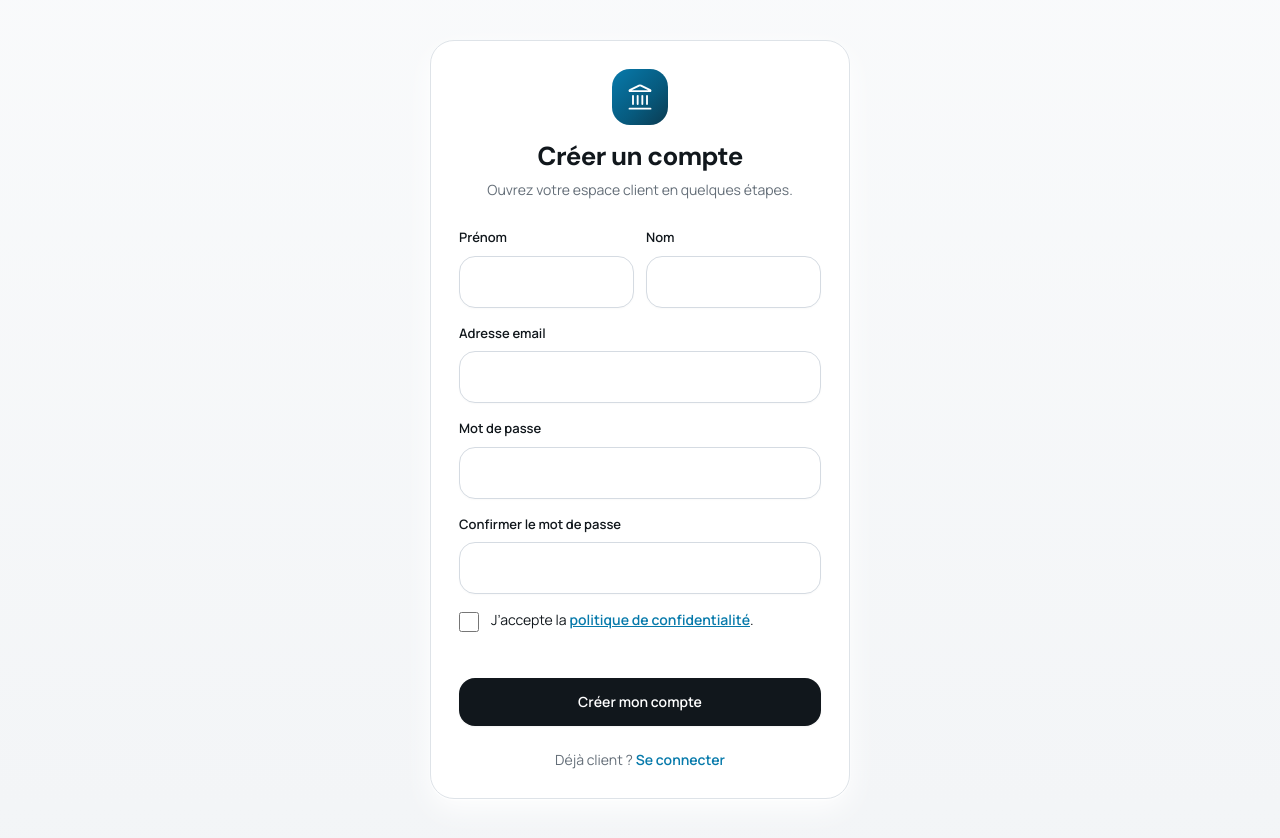
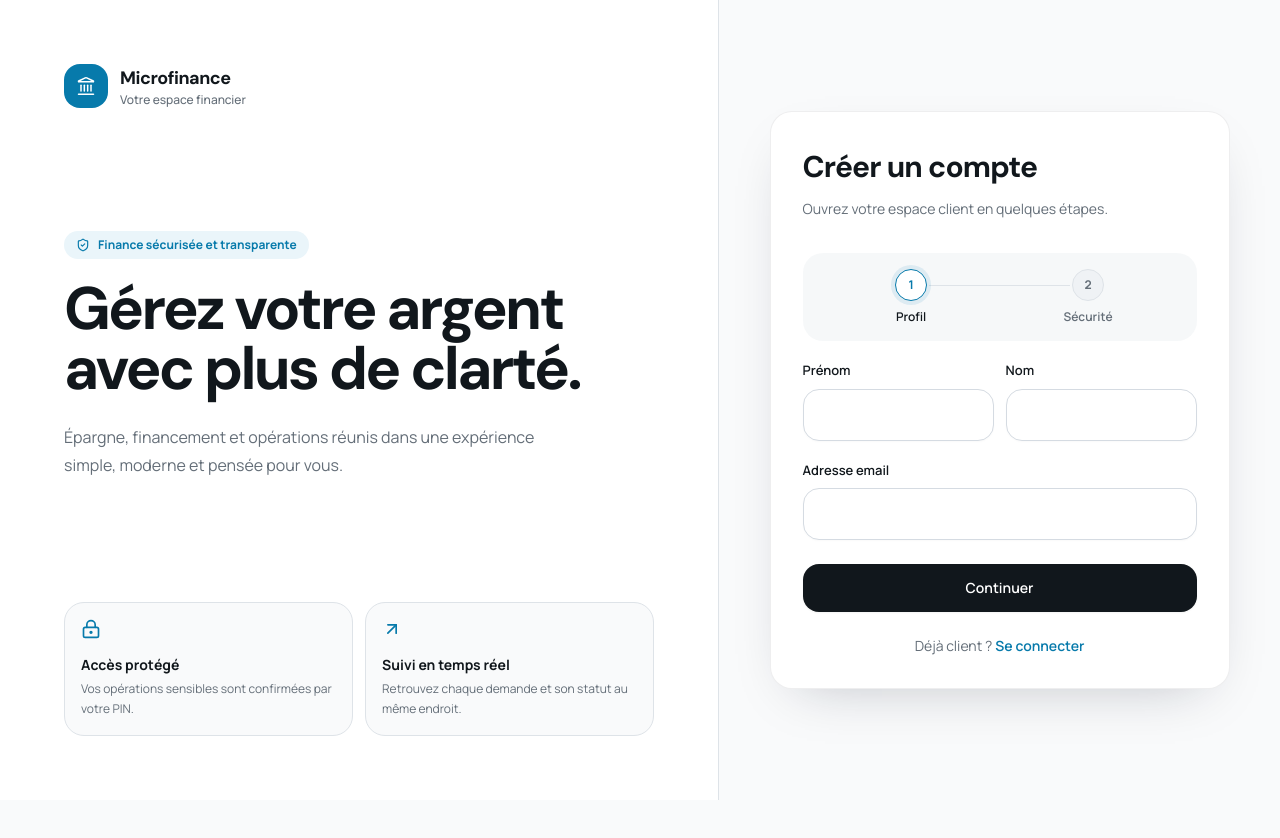
Before and after one commit to urbainmorel/microfinance-v2, a Next.js app: page /auth/register in a window 1280 px wide. After the commit the page ends 800 px from the top, so only its background shows below. Built offline with nearby package versions, Linux system fonts and the light colour scheme.

Commit message:
feat(auth): add guided registration flow

```diff
--- a/src/app/auth/layout.tsx
+++ b/src/app/auth/layout.tsx
@@ -1,7 +1,53 @@
+import { ArrowUpRight, Landmark, LockKeyhole, ShieldCheck } from "lucide-react";
+
 export default function AuthLayout({ children }: { children: React.ReactNode }) {
   return (
-    <main className="flex min-h-dvh flex-col items-center justify-center bg-radial-app px-5 py-10">
-      <div className="w-full max-w-[420px]">{children}</div>
+    <main className="grid min-h-dvh bg-card lg:grid-cols-[minmax(0,1fr)_minmax(500px,0.78fr)]">
+      <section className="relative hidden overflow-hidden border-r border-border bg-card p-12 lg:flex lg:flex-col xl:p-16">
+        <div className="flex items-center gap-3">
+          <span className="grid size-11 place-items-center rounded-xl bg-accent text-white">
+            <Landmark className="size-5" strokeWidth={1.8} aria-hidden />
+          </span>
+          <div>
+            <p className="font-display text-lg font-bold tracking-tight">Microfinance</p>
+            <p className="text-xs font-medium text-muted-foreground">Votre espace financier</p>
+          </div>
+        </div>
+
+        <div className="my-auto max-w-xl py-16">
+          <p className="mb-5 inline-flex items-center gap-2 rounded-full bg-finance-soft px-3 py-1.5 text-xs font-bold text-accent">
+            <ShieldCheck className="size-3.5" aria-hidden /> Finance sécurisée et transparente
+          </p>
+          <h2 className="font-display text-5xl font-bold leading-[1.08] tracking-[-0.045em] text-foreground xl:text-6xl">
+            Gérez votre argent avec plus de clarté.
+          </h2>
+          <p className="mt-6 max-w-lg text-base leading-7 text-muted-foreground">
+            Épargne, financement et opérations réunis dans une expérience simple, moderne et pensée
+            pour vous.
+          </p>
+        </div>
+
+        <div className="grid grid-cols-2 gap-3">
+          <div className="rounded-2xl border border-border bg-background p-4">
+            <LockKeyhole className="size-5 text-accent" aria-hidden />
+            <p className="mt-4 text-sm font-bold">Accès protégé</p>
+            <p className="mt-1 text-xs leading-5 text-muted-foreground">
+              Vos opérations sensibles sont confirmées par votre PIN.
+            </p>
+          </div>
+          <div className="rounded-2xl border border-border bg-background p-4">
+            <ArrowUpRight className="size-5 text-accent" aria-hidden />
+            <p className="mt-4 text-sm font-bold">Suivi en temps réel</p>
+            <p className="mt-1 text-xs leading-5 text-muted-foreground">
+              Retrouvez chaque demande et son statut au même endroit.
+            </p>
+          </div>
+        </div>
+      </section>
+
+      <section className="flex min-h-dvh items-center justify-center bg-background px-5 py-10 sm:px-8">
+        <div className="w-full max-w-[460px]">{children}</div>
+      </section>
     </main>
   );
 }
--- a/src/app/auth/register/page.tsx
+++ b/src/app/auth/register/page.tsx
@@ -4,24 +4,23 @@ import { zodResolver } from "@hookform/resolvers/zod";
 import Link from "next/link";
 import { useRouter } from "next/navigation";
 import { useState } from "react";
-import { useForm, type FieldErrors, type UseFormRegister } from "react-hook-form";
+import { useForm, type UseFormReturn } from "react-hook-form";
 
 import { AuthCard } from "@/components/auth/auth-card";
 import { FormError } from "@/components/auth/form-error";
 import { Button } from "@/components/ui/button";
 import { FormField } from "@/components/ui/form-field";
+import { FormStepper } from "@/components/ui/form-stepper";
 import { registerSchema, type RegisterInput } from "@/lib/schemas/auth";
 import { createSupabaseBrowserClient } from "@/lib/supabase/client";
 
 const PRIVACY_POLICY_VERSION = "privacy-v1";
 
-function RegisterFields({
-  register,
-  errors,
-}: {
-  register: UseFormRegister<RegisterInput>;
-  errors: FieldErrors<RegisterInput>;
-}) {
+const REGISTER_STEPS = [{ label: "Profil" }, { label: "Sécurité" }] as const;
+
+function IdentityFields({ form }: { form: UseFormReturn<RegisterInput> }) {
+  const { register, formState } = form;
+  const { errors } = formState;
   return (
     <>
       <div className="grid grid-cols-2 gap-3">
@@ -45,6 +44,23 @@ function RegisterFields({
         autoComplete="email"
         {...register("email")}
         error={errors.email?.message}
+      />
+    </>
+  );
+}
+
+function SecurityFields({ form }: { form: UseFormReturn<RegisterInput> }) {
+  const { register, formState } = form;
+  const { errors } = formState;
+  return (
+    <>
+      <input
+        type="email"
+        name="username"
+        autoComplete="username"
+        value={form.getValues("email")}
+        readOnly
+        hidden
       />
       <FormField
         id="password"
@@ -85,8 +101,14 @@ function RegisterFields({
 
 function RegisterForm() {
   const router = useRouter();
+  const [step, setStep] = useState(0);
   const [serverError, setServerError] = useState<string | null>(null);
   const form = useForm<RegisterInput>({ resolver: zodResolver(registerSchema) });
+
+  async function continueToSecurity() {
+    const valid = await form.trigger(["firstname", "lastname", "email"]);
+    if (valid) setStep(1);
+  }
 
   async function submit(values: RegisterInput) {
     setServerError(null);
@@ -109,13 +131,34 @@ function RegisterForm() {
     router.push("/auth/verify-email");
   }
 
+  function handleSubmit(event: React.FormEvent<HTMLFormElement>) {
+    if (step === 0) {
+      event.preventDefault();
+      void continueToSecurity();
+      return;
+    }
+    void form.handleSubmit(submit)(event);
+  }
+
   return (
-    <form onSubmit={form.handleSubmit(submit)} className="flex flex-col gap-4" noValidate>
+    <form onSubmit={handleSubmit} className="flex flex-col gap-5" noValidate>
+      <FormStepper steps={REGISTER_STEPS} currentStep={step} className="border-0 bg-muted/55" />
       <FormError message={serverError} />
-      <RegisterFields register={form.register} errors={form.formState.errors} />
-      <Button type="submit" className="mt-2 w-full" disabled={form.formState.isSubmitting}>
-        {form.formState.isSubmitting ? "Création…" : "Créer mon compte"}
-      </Button>
+      {step === 0 ? <IdentityFields form={form} /> : <SecurityFields form={form} />}
+      {step === 0 ? (
+        <Button type="submit" className="mt-1 w-full">
+          Continuer
+        </Button>
+      ) : (
+        <div className="mt-1 grid grid-cols-[auto_minmax(0,1fr)] gap-3">
+          <Button type="button" variant="outline" onClick={() => setStep(0)}>
+            Retour
+          </Button>
+          <Button type="submit" disabled={form.formState.isSubmitting}>
+            {form.formState.isSubmitting ? "Création…" : "Créer mon compte"}
+          </Button>
+        </div>
+      )}
     </form>
   );
 }
--- a/src/components/auth/auth-card.tsx
+++ b/src/components/auth/auth-card.tsx
@@ -1,7 +1,6 @@
 import { Landmark } from "lucide-react";
 import * as React from "react";
 
-/** Carte d'authentification partagée (marque + titre + sous-titre), DESIGN §8, §11. */
 export function AuthCard({
   title,
   subtitle,
@@ -12,16 +11,18 @@ export function AuthCard({
   children: React.ReactNode;
 }) {
   return (
-    <div className="rounded-[24px] border border-border bg-card p-7 shadow-card">
-      <div className="mb-7 flex flex-col items-center gap-3 text-center">
-        <span className="flex size-14 items-center justify-center rounded-[18px] bg-hero-green text-white shadow-hero">
-          <Landmark className="size-7" strokeWidth={1.6} aria-hidden />
+    <div className="rounded-[22px] border border-foreground/[0.07] bg-card p-6 shadow-lift sm:p-8">
+      <div className="mb-8">
+        <span className="mb-6 flex size-11 items-center justify-center rounded-xl bg-finance-soft text-accent lg:hidden">
+          <Landmark className="size-5" strokeWidth={1.8} aria-hidden />
         </span>
         <div>
-          <h1 className="font-display text-[26px] font-extrabold tracking-tight text-foreground">
+          <h1 className="font-display text-[30px] font-bold tracking-[-0.03em] text-foreground">
             {title}
           </h1>
-          {subtitle ? <p className="mt-1 text-sm text-muted-foreground">{subtitle}</p> : null}
+          {subtitle ? (
+            <p className="mt-2 text-sm leading-6 text-muted-foreground">{subtitle}</p>
+          ) : null}
         </div>
       </div>
       {children}
--- a/src/components/auth/form-error.tsx
+++ b/src/components/auth/form-error.tsx
@@ -1,12 +1,11 @@
 import { AlertTriangle } from "lucide-react";
 
-/** Bandeau d'erreur — doré + icône (jamais de rouge, DESIGN §4.2, §15). */
 export function FormError({ message }: { message: string | null }) {
   if (!message) return null;
   return (
     <div
       role="alert"
-      className="flex items-start gap-2 rounded-[14px] border border-warning/30 bg-pastel-gold px-3.5 py-3 text-sm text-warning"
+      className="flex items-start gap-2 rounded-xl border border-warning/25 bg-pastel-gold px-4 py-3 text-sm font-medium text-warning"
     >
       <AlertTriangle className="mt-0.5 size-4 shrink-0" strokeWidth={1.8} aria-hidden />
       <span>{message}</span>
```
Also changed, not shown: 1 other file (tests, documents, lock files or other folders).
